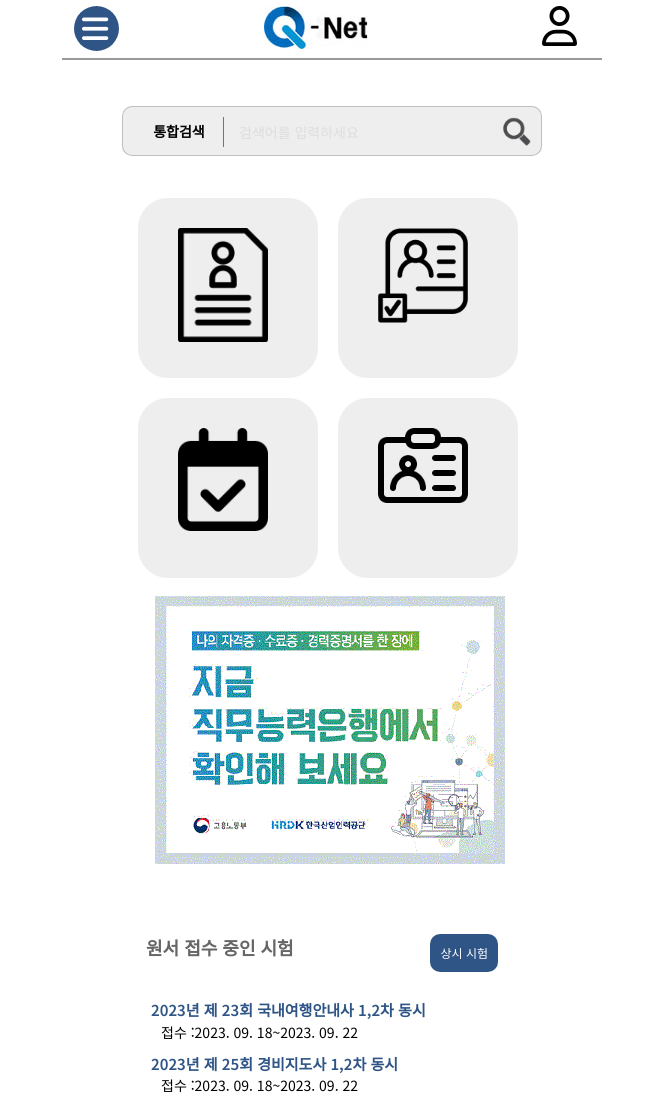
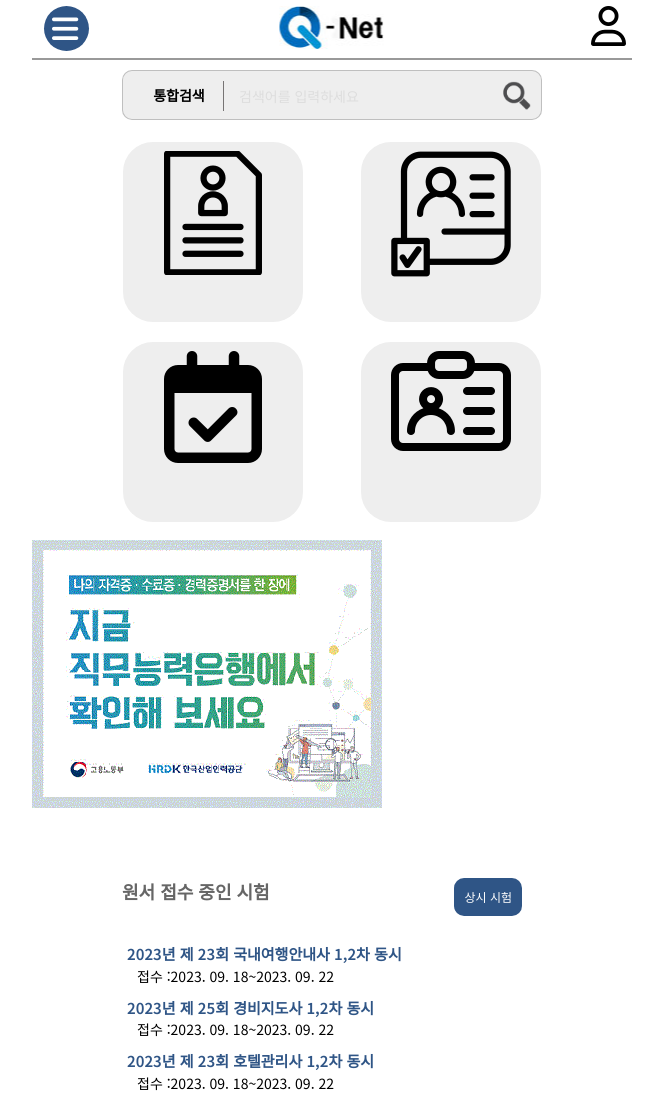
Before and after one commit to miniyam/Mobail-Q_net, a plain HTML site: page index.html in a window 1280 px wide. Shown: the top 1100 px of the page, without its empty margins (308-965 px from the left). Drawn offline with nearby package versions, Linux system fonts and the light colour scheme.

Commit message:
Add files via upload

```diff
--- a/css/style.css
+++ b/css/style.css
@@ -11,19 +11,18 @@ cursor:pointer;}
 #container {
   overflow:hidden;
   /* border: 2px solid rgba(0,0,0,0.4);*/
-  width:636px;
-  max-width:540px;
+  max-width:600px;
   min-width:320px;
   margin:auto; }
 
 
-main{ width:100%; padding-top:96px; height:2000px;}
+main{ width:100%; height:2000px;}
 
 header{
-  position:fixed;
+  position:relative;
   top:0; left:0; right:0;
   height:60px;
-  max-width:540px;
+  max-width:600px;
   min-width:340px;
   margin:auto;
   background: #fff;
@@ -32,15 +31,19 @@ header{
 }
 
 
-.header_left, .header_right, .header_center{
-  position:absolute; top:6px;}
+.header_left,
+.header_right,
+.header_center{
+  position:absolute;
+  top:6px;}
+
 
 .header_left {
   background:#2F5586;
   width:45px;
   height:45px;
   border-radius: 50%;
-  left: 12px; }
+  left:12px; }
 
 .header_left > i{
   position:absolute;
@@ -50,15 +53,16 @@ header{
 }
 
 .header_center {
-  right:44%;
-  width:100px; }
+  left:50%;
+  transform:translate(-50%);
+}
+
+.header_right {
+    right:6px; }
+
 
 .header_right > i {
-    position:absolute;
-    left:480px;
-    font-size:40px;
-
-  }
+    font-size:40px;}
 
 
 
@@ -66,11 +70,12 @@ header{
 
 /*------- main 과목 검색란 ----- */
 
-.search{
+.search {
   position:relative;
-justify-content: center;
+  justify-content:center;
   align-items: middle;
-width:420px; height:50px;
+  width:420px;
+  height:50px;
   border-radius:10px;
   line-height: 44px;
 
@@ -79,8 +84,8 @@ border:1px solid rgba(0,0,0,0.2);
   margin:10px auto;
   }
 
-.search_select
-{ position:absolute;
+.search_select {
+  position:absolute;
   width:135px;
   z-index:100;
   top:-6px; left:6px;
@@ -97,7 +102,7 @@ border-radius:0 0 20px 20px;
   border-top:0;
   }
 
-.search_select > span{
+.search_select > span {
   display:inline-block;
   width:100px; height:50px;
   cursor: pointer;
@@ -126,11 +131,11 @@ border-top:0;
   border-left:1px solid #777474;
   padding:15px;
   outline:none;
-  background:transparent;
-}
+  background:transparent;}
 
 .search_text::placeholder {
   color: #ddd;}
+
 
 .search_btn{
   position: absolute;
@@ -209,90 +214,62 @@ border-top:0;
   margin-bottom: 5px;}
 
 
-.content > div> span {
-display:none;
- }
-
-
-
 /*------ main button - 아이콘  ------*/
 
+.content {
+  width: 80%;
+  margin:10px 60px;
+  height:400px;
+  padding:12px;
 
-.content {
-width:80%; margin:20px auto;
-height:400px;
-padding:12px;}
-
-
-
-
-  .content > div {
-  position:relative;
-  display:block;
-  float:left;
-  width:180px; height:180px;
-
-  margin:10px;
-  border-radius: 30px;
-  background: #eee;
+  display:flex;
+  flex-wrap:wrap;
+  justify-content:space-around;
+  row-gap:20px;
+  column-gap:20px;
 
 }
 
-  .content > div > span {
-    position:absolute;
-    top:50px; right:50px;
-    align-content: center;
-    display:none;}
-
-  .content > div:hover {
-    background:rgba(36, 35, 35, 0.8);
-   }
-  .content > div:hover  {
-    color:white;
-    z-index: 100;
-
-    font-size:20px;
-    font-weight:700;}
-
-
-
-
-.content > div > img {
-  display:block;
-  position:absolute;
-  right:20px;
-  padding:30px 30px;
-  width:150px;
-}
-
-.content > div > .info_up{
-  position:absolute;
-  display:block;
-  text-align:center;
-  left:70px; bottom:20px;
-  text-align:center;
-  font-size:18px;
-  font-weight: 700;
+.content > div {
+  width:180px;
+  height:180px;
+  padding:2% 0;
+  border-radius:30px;
+  background: #eee;
+  text-align: center;
+  align-items: center;
   }
 
 
 
 
-.content > div > .info_down{
-  position:absolute;
-  display:block;
+.content > div:hover {
+    background:rgba(36, 35, 35, 0.8);
+    color:white;
+    z-index: 100;
+
+    font-size:18px;
+    font-weight:700;}
+
+.content > div > span {
+    vertical-align: middle;
     text-align:center;
-  left:30px; bottom:20px;
-  text-align:center;
-  font-size:18px;
-  font-weight:700;
-}
+    display:none;}
 
 
 
-.search_ad {
+.content > div > span:hover {
+    vertical-align: middle;
+    text-align:center;
+    display:none;}
+
+
+
+
+
+.slide {
   position:relative;
-  left:93px;
+  left:20%;
 }
 
 
```
Lines whose indentation alone changed are shown as unchanged.
